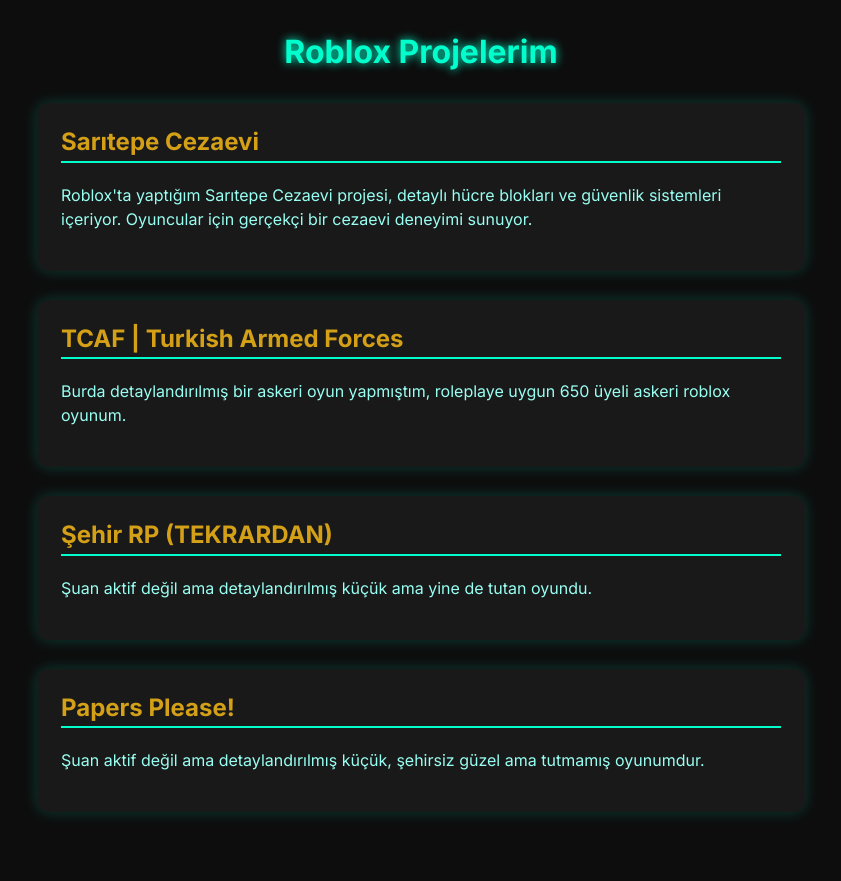
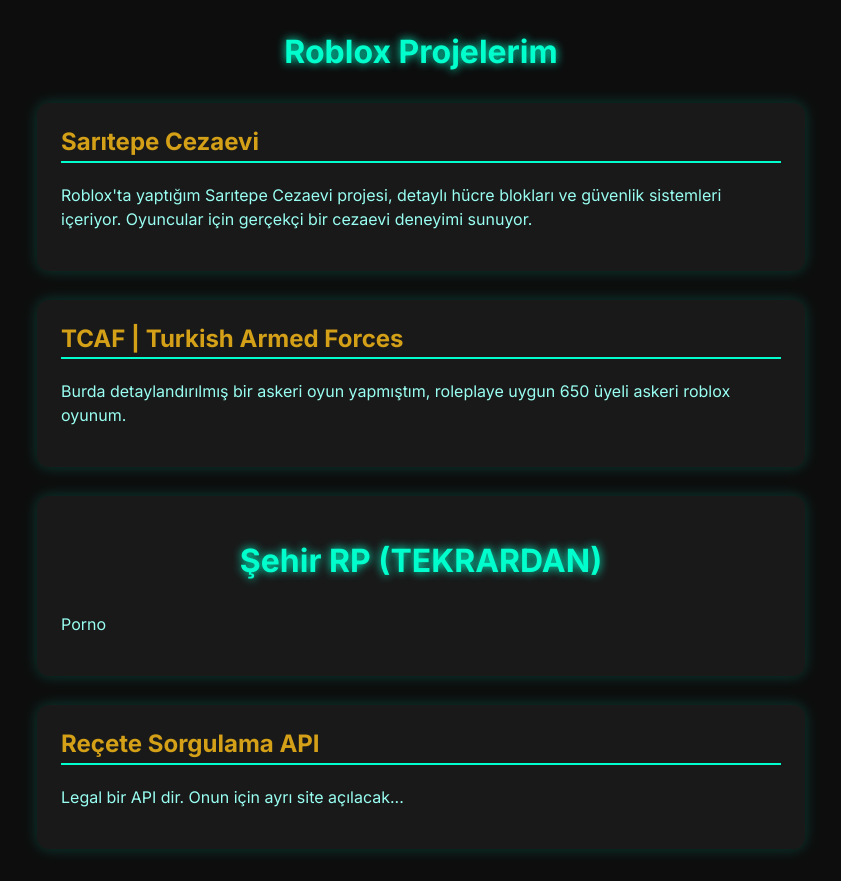
Before and after one commit to sarsansalan/sarsansalan.github.io, a plain HTML site: page api-arsivi/index.html in a window 1280 px wide. Shown: the whole page, without its empty margins (219-1060 px from the left). Before the commit the page ends 844 px from the top, so only its background shows below. Drawn offline with Linux system fonts and the light colour scheme.

Commit message:
Index.html

```diff
--- a/api-arsivi/index.html
+++ b/api-arsivi/index.html
@@ -78,13 +78,13 @@
     </div>
 
     <div class="project">
-      <h2>Şehir RP (TEKRARDAN)</h2>
-      <p>Şuan aktif değil ama detaylandırılmış küçük ama yine de tutan oyundu.</p>
+      <h1>Şehir RP (TEKRARDAN)</h1>
+      <p>Porno</p>
     </div>
 
   <div class="project">
-      <h2>Papers Please!</h2>
-      <p>Şuan aktif değil ama detaylandırılmış küçük, şehirsiz güzel ama tutmamış oyunumdur.</p>
+      <h2>Reçete Sorgulama API</h2>
+      <p>Legal bir API dir. Onun için ayrı site açılacak...</p>
   </div>
     <!-- Yeni projeleri buraya ekleyebilirsin -->
 
```
